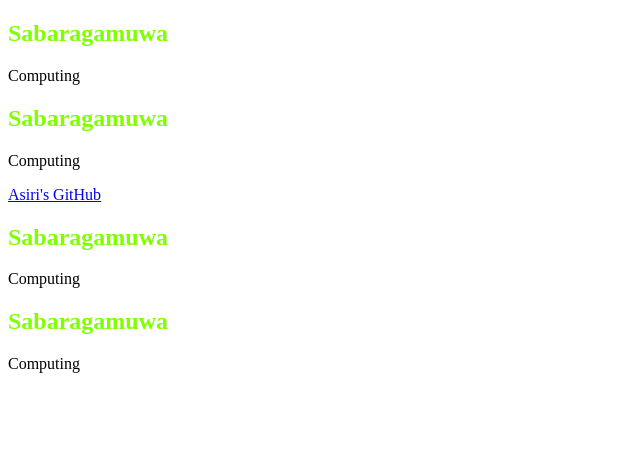
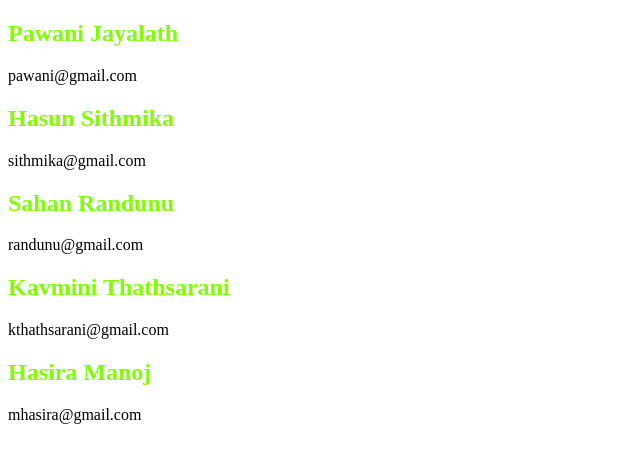
Before and after one commit to asiripr/my-first-react-app, a React (Create React App) app: page / in a window 1280 px wide. Shown: the top 462 px of the page, without its empty margins (0-640 px from the left). Built offline with nearby package versions, Linux system fonts and the light colour scheme.

Commit message:
modified UserData for use props

```diff
--- a/src/App.js
+++ b/src/App.js
@@ -3,20 +3,21 @@ import './App.css';
 function App() {
   return (
     <div>
-      <UserData />
-      <UserData />
-      <UserLink />
-      <UserData />
-      <UserData />
+      <UserData userName="Pawani Jayalath" userEmail="pawani@gmail.com"/>
+      <UserData userName="Hasun Sithmika" userEmail="sithmika@gmail.com"/>
+      <UserData userName="Sahan Randunu" userEmail="randunu@gmail.com"/>
+      <UserData userName="Kavmini Thathsarani" userEmail="kthathsarani@gmail.com"/>
+      <UserData userName="Hasira Manoj" userEmail="mhasira@gmail.com"/>
+
     </div>
   );
 }
 // UserData component
-const UserData = () =>{
+const UserData = (props) =>{
   return(
     <div>
-      <h2>Sabaragamuwa</h2>
-      <p>Computing</p>
+      <h2>{props.userName}</h2>
+      <p>{props.userEmail}</p>
     </div>
   );
 };
@@ -25,7 +26,7 @@ const UserData = () =>{
 const UserLink = () => {
   return(
     <div>
-      <a href='https://github.com/asiripr'>Asiri's GitHub</a>
+      <a href='https://github.com/asiripr' target='_blank'>Asiri's GitHub</a>
     </div>
   );
 }
```
